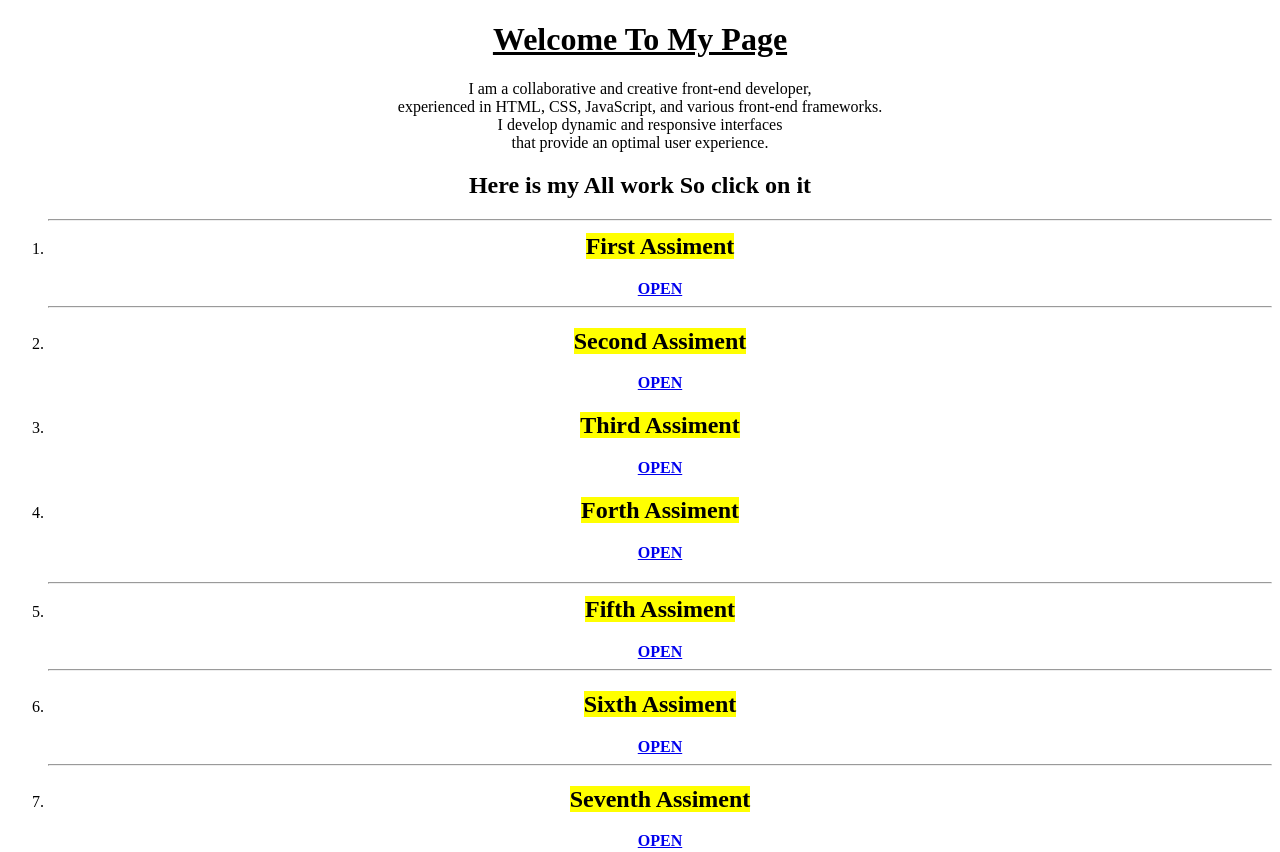
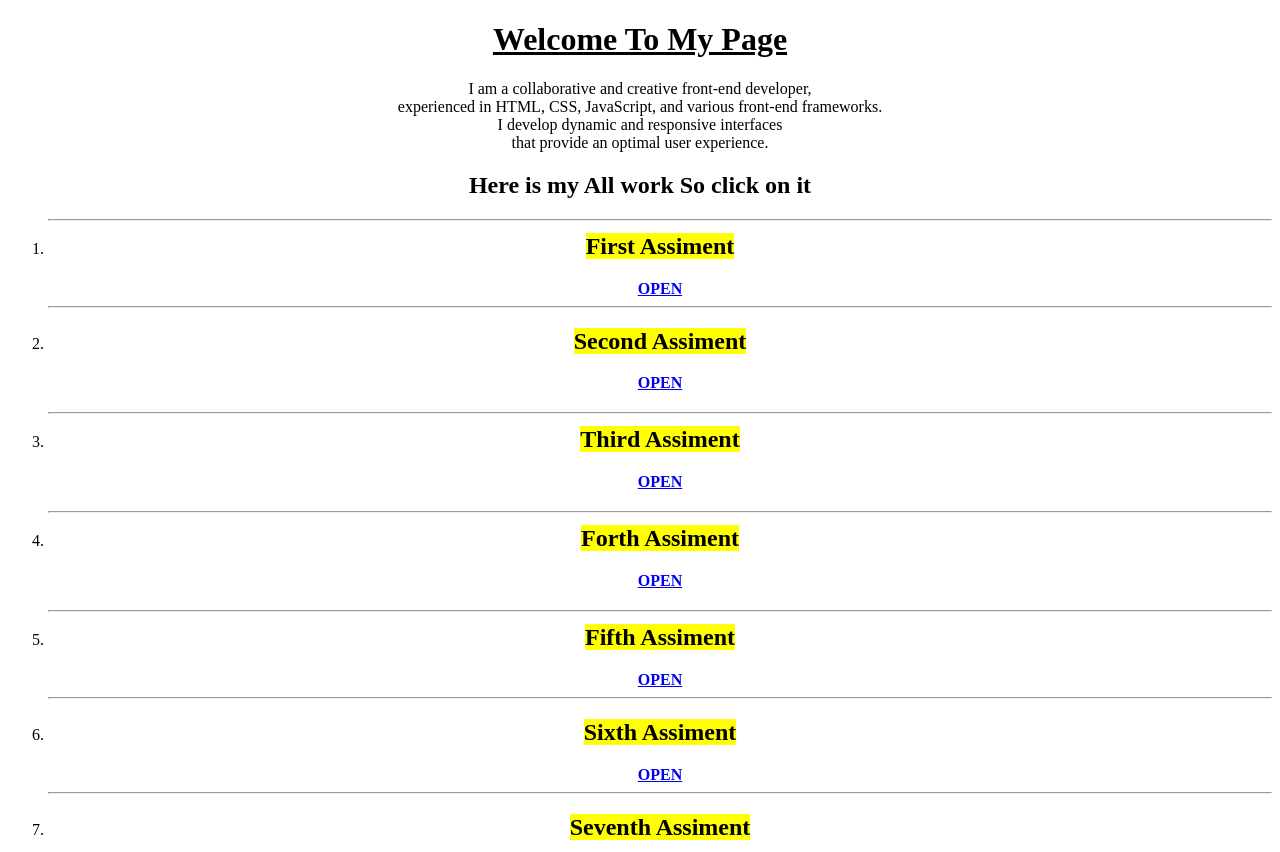
Before and after one commit to Ambreen1405/HTML-WORK, a plain HTML site: page index.html in a window 1280 px wide. Shown: the top 852 px of the page. Drawn offline with Linux system fonts and the light colour scheme.

Commit message:
TASK DONE

```diff
--- a/index.html
+++ b/index.html
@@ -18,10 +18,10 @@
                 <li><h2> <mark>
 
                     Second Assiment</mark></h2><a href="5-6-24/index.html"><b>OPEN</b></a></li>
-                    <li><h2> <mark>
+                    <li><h2> <mark><hr>
 
                         Third Assiment</mark></h2><a href="7-6-24/index.html"><b>OPEN</b></a></li>
-                        <li><h2> <mark>
+                        <li><h2> <mark><hr>
 
                             Forth Assiment</mark></h2><a href="10-6-24/index.html"><b>OPEN</b></a></li>
                             <li><h2> <mark><hr>
```
